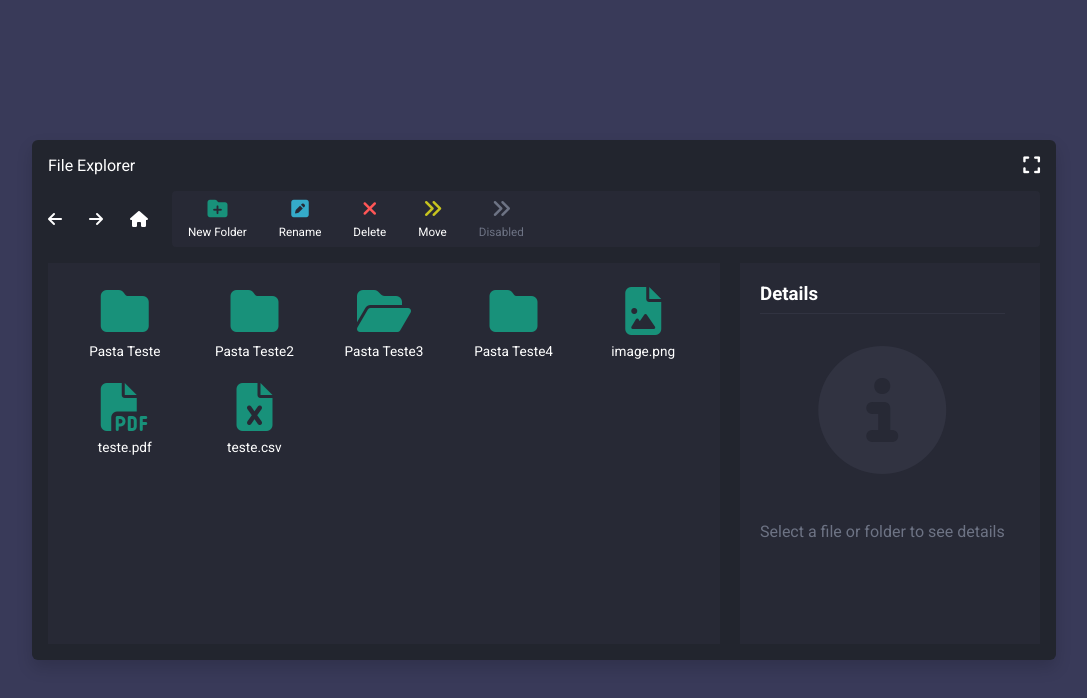
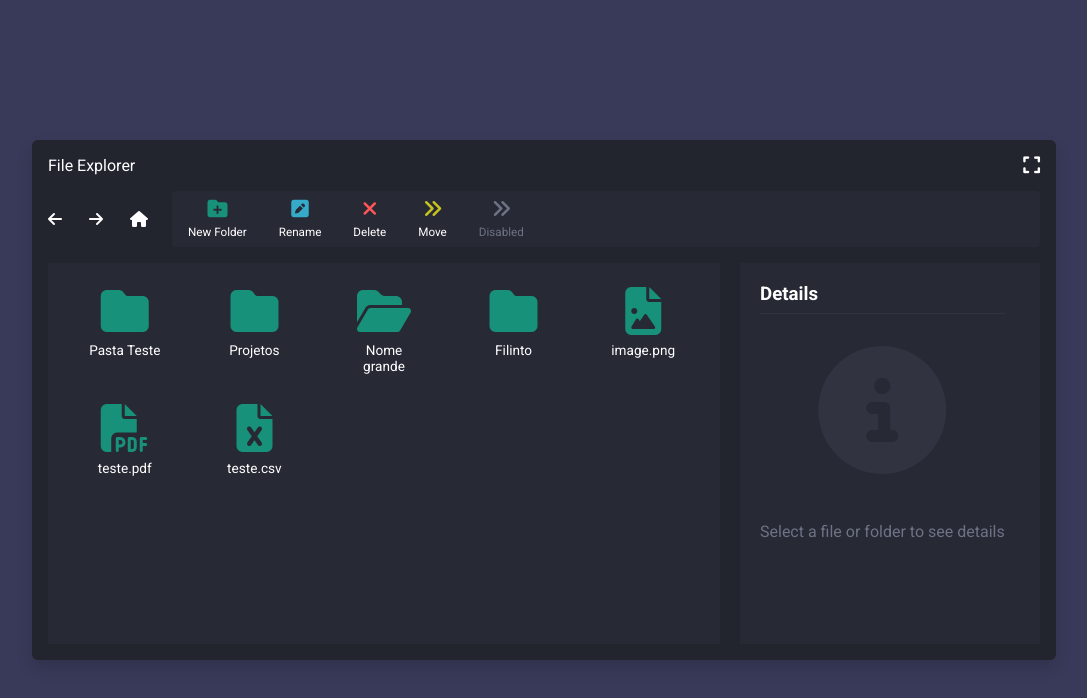
Before and after one commit to heberleonard2/fileManager, a plain HTML site: page index.html in a window 1280 px wide. Shown: the whole page, without its empty margins (96-1183 px from the left). Drawn offline with Linux system fonts and the light colour scheme.

Commit message:
added: content-editable to folders

```diff
--- a/index.html
+++ b/index.html
@@ -61,37 +61,37 @@
             <div class="container__items--grid">
               <a>
                 <i class="fas fa-folder"></i>
-                <span>Pasta Teste</span>
+                <div><div contenteditable>Pasta Teste</div></div>
               </a>
 
               <a>
                 <i class="fas fa-folder"></i>
-                <span>Pasta Teste2</span>
+                <div><div contenteditable>Projetos</div></div>
               </a>
 
               <a>
                 <i class="fas fa-folder-open"></i>
-                <span>Pasta Teste3</span>
+                <div><div contenteditable>Nome grande</div></div>
               </a>
 
               <a>
                 <i class="fas fa-folder"></i>
-                <span>Pasta Teste4</span>
+                <div><div contenteditable>Filinto</div></div>
               </a>
 
               <a>
                 <i class="fas fa-file-image"></i>
-                <span>image.png</span>
+                <div><div contenteditable>image.png</div></div>
               </a>
 
               <a>
                 <i class="fas fa-file-pdf"></i>
-                <span>teste.pdf</span>
+                <div><div contenteditable>teste.pdf</div></div>
               </a>
 
               <a>
                 <i class="fas fa-file-excel"></i>
-                <span>teste.csv</span>
+                <div><div contenteditable>teste.csv</div></div>
               </a>
             </div>
           </form>
--- a/styles/main.css
+++ b/styles/main.css
@@ -246,10 +246,25 @@
   font-size: 3rem;
   color: var(--green);
 }
-#container .container__items .container__items--grid a span {
+
+#container .container__items .container__items--grid a div {
+  width: 100%;
+}
+
+#container .container__items .container__items--grid a div > div {
   text-align: center;
   font-size: 0.85rem;
-  margin-top: 0.5rem;
+  margin-top: 0.1rem;
+  border: 2px solid transparent;
+  padding: 0.25rem;
+  width: 100%;
+  border-radius: 0.25rem;
+  cursor: text;
+}
+
+#container .container__items .container__items--grid a div > div:focus {
+  outline: 0;
+  border: 2px solid var(--green);
 }
 
 #container .container__items .container__items--detail {
```
